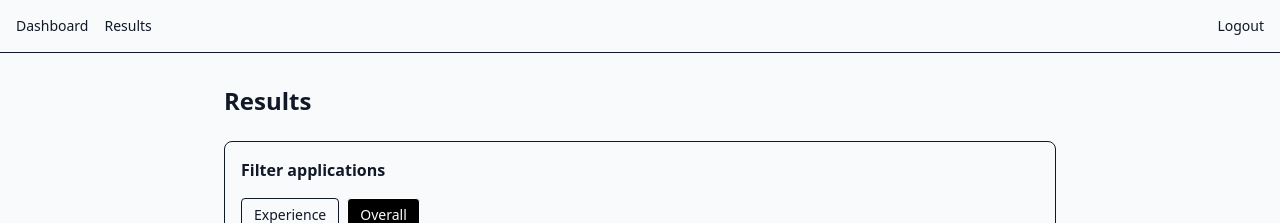
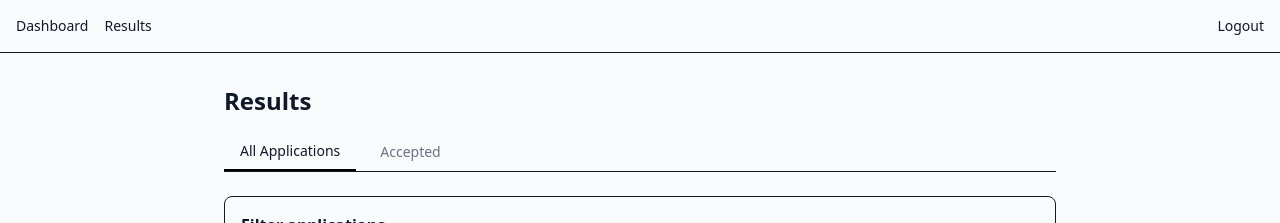
Before and after one commit to notrlyrainy/cais-application-review, a Next.js app: page /results in a window 1280 px wide. Shown: the top 223 px of the page. Built offline with nearby package versions, Linux system fonts and the light colour scheme; no server answers.

Commit message:
accepted tab for results

```diff
--- a/app/results/page.tsx
+++ b/app/results/page.tsx
@@ -24,6 +24,8 @@ type Result = {
 };
 
 type FilterMode = "experience" | "overall";
+
+type ResultsTab = "all" | "accepted";
 
 const EXPERIENCE_SCORES = [
   1,
@@ -52,6 +54,9 @@ export default function Results() {
 
   const [expandedId, setExpandedId] =
     useState<string | null>(null);
+
+  const [resultsTab, setResultsTab] =
+    useState<ResultsTab>("all");
 
   const [filterMode, setFilterMode] =
     useState<FilterMode>("overall");
@@ -116,8 +121,6 @@ export default function Results() {
   ) {
     setFilterMode(mode);
 
-    // Filters are independent, so switching
-    // categories clears the previous selection.
     setSelectedScores([]);
   }
 
@@ -141,12 +144,22 @@ export default function Results() {
       : OVERALL_SCORES;
 
   const filteredResults = useMemo(() => {
-    // No selected scores means show everything.
-    if (selectedScores.length === 0) {
-      return results;
+    let visibleResults =
+      resultsTab === "accepted"
+        ? results.filter(
+            (result) =>
+              result.decision === "accepted"
+          )
+        : results;
+
+    if (
+      resultsTab === "accepted" ||
+      selectedScores.length === 0
+    ) {
+      return visibleResults;
     }
 
-    return results.filter((result) => {
+    return visibleResults.filter((result) => {
       if (!result.averages) {
         return false;
       }
@@ -160,6 +173,7 @@ export default function Results() {
     });
   }, [
     results,
+    resultsTab,
     filterMode,
     selectedScores,
   ]);
@@ -167,7 +181,6 @@ export default function Results() {
   function getEffectiveDecision(
     result: Result
   ): DecisionValue {
-    // Explicit manual decisions take priority.
     if (
       result.decision === "accepted" ||
       result.decision === "rejected"
@@ -204,10 +217,41 @@ export default function Results() {
 
   return (
     <div className="p-8 max-w-4xl mx-auto">
-      <h1 className="text-2xl font-bold mb-6">
+      <h1 className="text-2xl font-bold mb-4">
         Results
       </h1>
 
+      {/* Results tabs */}
+      <div className="flex gap-2 mb-6 border-b">
+        <button
+          onClick={() =>
+            setResultsTab("all")
+          }
+          className={`px-4 py-2 text-sm ${
+            resultsTab === "all"
+              ? "border-b-2 border-black dark:border-white font-medium"
+              : "text-gray-500 dark:text-gray-400"
+          }`}
+        >
+          All Applications
+        </button>
+
+        <button
+          onClick={() =>
+            setResultsTab("accepted")
+          }
+          className={`px-4 py-2 text-sm ${
+            resultsTab === "accepted"
+              ? "border-b-2 border-black dark:border-white font-medium"
+              : "text-gray-500 dark:text-gray-400"
+          }`}
+        >
+          Accepted
+        </button>
+      </div>
+
+      {resultsTab === "all" && (
+        <>
           {/* Filters */}
           <div className="border rounded-lg p-4 mb-6">
             <div className="flex items-center justify-between mb-4">
@@ -254,7 +298,7 @@ export default function Results() {
               </button>
             </div>
 
-        {/* Exact score multi-select */}
+            {/* Score multi-select */}
             <div>
               <p className="text-sm font-medium mb-2">
                 Average{" "}
@@ -329,10 +373,18 @@ export default function Results() {
               reviewers have submitted their reviews.
             </p>
           </div>
+        </>
+      )}
 
       <p className="text-sm text-gray-500 dark:text-gray-400 mb-3">
         Showing {filteredResults.length} of{" "}
-        {results.length} applications
+        {resultsTab === "accepted"
+          ? results.filter(
+              (result) =>
+                result.decision === "accepted"
+            ).length
+          : results.length}{" "}
+        applications
       </p>
 
       <ul className="space-y-2">
@@ -584,8 +636,9 @@ export default function Results() {
 
       {filteredResults.length === 0 && (
         <p className="text-sm text-gray-500 dark:text-gray-400 mt-6">
-          No applications match the selected
-          scores.
+          {resultsTab === "accepted"
+            ? "No applications have been accepted yet."
+            : "No applications match the selected scores."}
         </p>
       )}
     </div>
```
Lines whose indentation alone changed are shown as unchanged.
